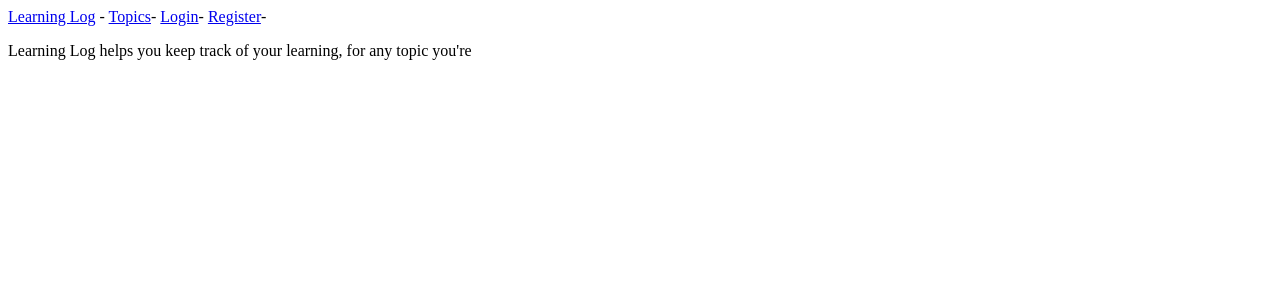
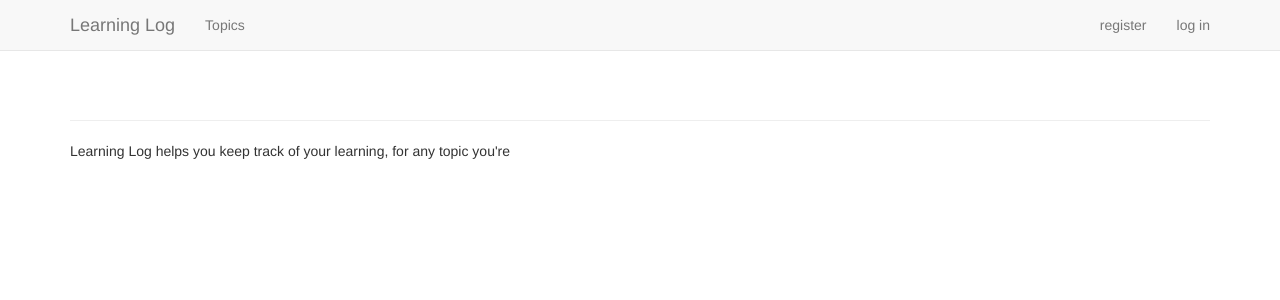
Before and after one commit to sonumeewa/Learning_logs, a Django app: template learning_logs/templates/learning_logs/index.html in a window 1280 px wide. Shown: the top 300 px of the page. Run offline with Django 3.2, Linux system fonts and the light colour scheme; the template is opened without the code that fills it, so the values that code supplies are empty; some libraries are stand-ins or nearby versions.

Commit message:
added Bootstrap3 in the base.html to give it basic styling

```diff
--- a/learning_logs/templates/learning_logs/base.html
+++ b/learning_logs/templates/learning_logs/base.html
@@ -1,13 +1,52 @@
-<p>
-<a href="{% url 'learning_logs:index' %}">Learning Log</a> -
-<a href="{% url 'learning_logs:topics' %}">Topics</a>-
-{% if user.is_authenticated %}
-<p>Hello, {{user.username}}
-<a href="{% url 'users:logout' %}">log out</a>
-</p>
-{%else %}
-<a href="{% url 'users:login' %}">Login</a>-
-<a href="{% url 'users:register' %}">Register</a>-
-{% endif%}
-</p>
-{% block content %}{% endblock content %}
+{% load bootstrap3 %}
+
+
+<!DOCTYPE html>
+<html lang="en">
+<head>
+	<meta charset="utf-8">
+	<meta http-equiv="X-UA-Compatible" content ="IE=edge">
+	<meta name="viewport" content="width=device-width, initial-scale =1">
+	<title>Learning Log</title>
+
+	{% bootstrap_css %}
+	{% bootstrap_javascript %}
+</head>
+<body>
+	<!-- Static navbar-->
+	<nav class="navbar navbar-default navbar-static-top">
+	<div class="container">
+		<div class = "navbar-header">
+		<button type="button" class="navbar-toggle collapsed" data-toggle="collapse" data-target="#navbar" aria-expanded="false" aria-controls="navbar">
+
+		</button>
+		<a class="navbar-brand" href="{%url 'learning_logs:index'%}"> Learning Log</a>
+		</div>
+
+		<div id="navbar" class="navbar-collapse collapse">
+			<ul class="nav navbar-nav">
+				<li><a href="{% url 'learning_logs:topics'%}">Topics</a></li>
+			</ul>
+			<ul class="nav navbar-nav navbar-right">
+				{% if user.is_authenticated %}
+					<li><a>Hello, {{ user.username }}.</a></li>
+					<li><a href="{% url 'users:logout' %}">log out</a></li>
+			{% else %}
+				<li><a href="{% url 'users:register' %}">register</a></li>
+				<li><a href="{% url 'users:login' %}">log in</a></li>
+			{% endif %}
+			</ul>
+		</div>
+
+	</nav>
+	<div class="container">
+		<div class="page-header">
+			{% block header %}{% endblock header %}
+		</div>
+		<div>
+			{% block content %}{% endblock content %}
+		</div>
+		</div> <!-- /container -->
+
+</body>
+</html>
```
